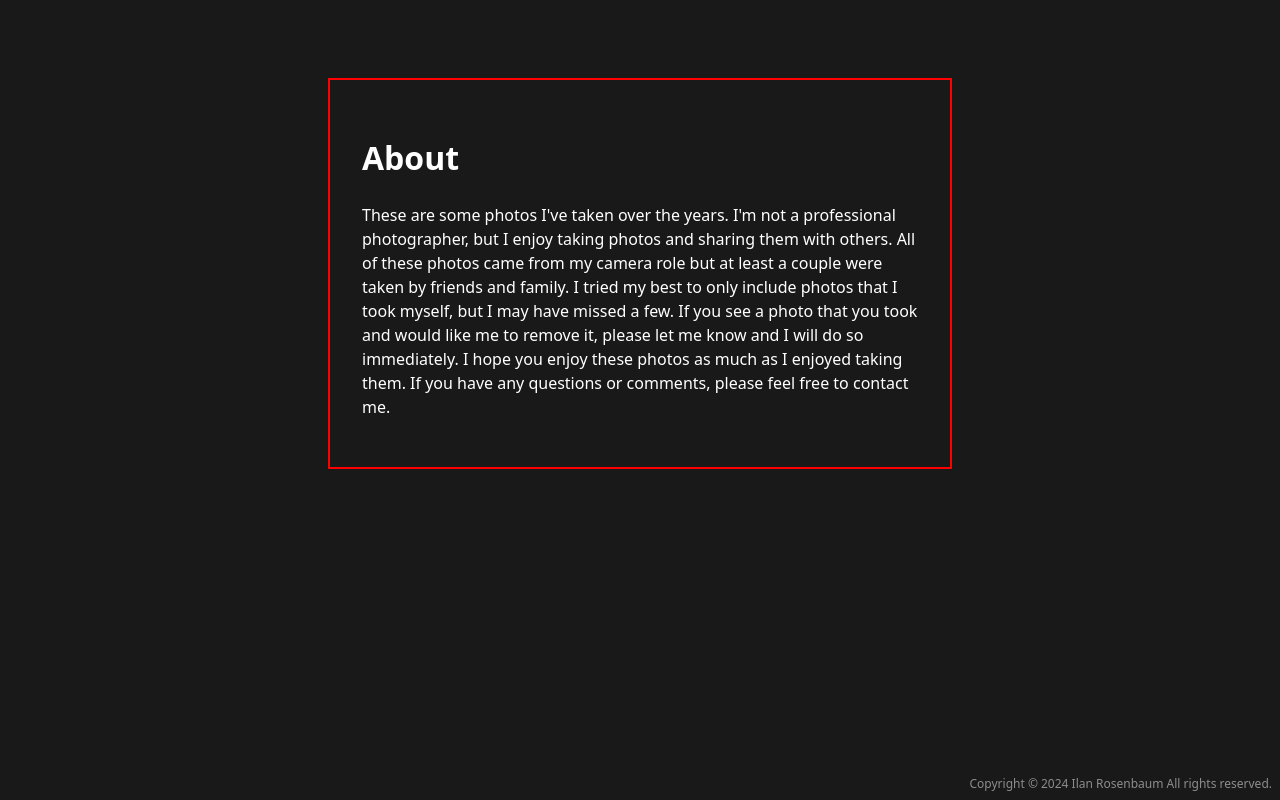
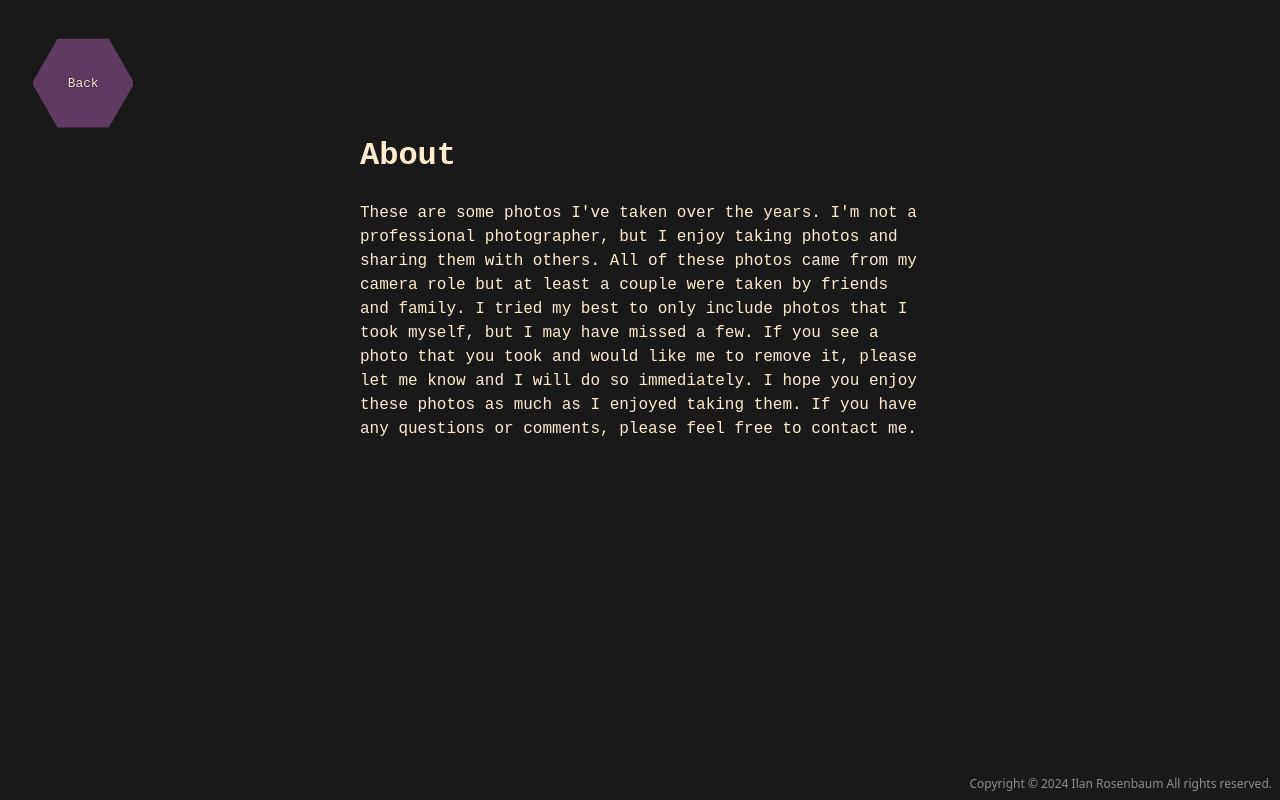
Before and after one commit to ilanRosenbaum/website, a React (Create React App) app: page /photography/info in a window 1280 px wide. Built offline with nearby package versions, Linux system fonts and the light colour scheme.

Commit message:
Add copyright stuffs Add various improvements to MD page

```diff
--- a/src/components/MarkdownPage.tsx
+++ b/src/components/MarkdownPage.tsx
@@ -1,7 +1,8 @@
 import React, { useEffect, useState } from "react";
 import ReactMarkdown from "react-markdown";
+import BackButton from "./BackButton";
 
-const MarkdownPage: React.FC<{ source: string }> = ({ source }) => {
+const MarkdownPage: React.FC<{ source: string; backTo?: string; backButtonFill?: string; textColor?: string }> = ({ source, backTo, backButtonFill, textColor }) => {
   const [markdown, setMarkdown] = useState<string>("");
 
   useEffect(() => {
@@ -17,9 +18,12 @@ const MarkdownPage: React.FC<{ source: string }> = ({ source }) => {
   }, [source]);
 
   return (
-    <div className="bg-black/90 text-white min-h-screen p-4">
+    <div className="bg-black/90 min-h-screen p-4">
+      <div className="absolute top-8 left-8 z-10">
+        <BackButton textColor={textColor || "#ffefdb"} color={backButtonFill || "#603b61"} to={backTo || "/"} />
+      </div>
       <div className="markdown-container">
-        <ReactMarkdown className="markdown">{markdown}</ReactMarkdown>
+        <ReactMarkdown className="markdown font-mono text-[#ffebcd]">{markdown}</ReactMarkdown>
       </div>
       <div className="absolute bottom-2 right-2 text-xs text-white opacity-50">Copyright © 2024 Ilan Rosenbaum All rights reserved.</div>
     </div>
--- a/src/index.css
+++ b/src/index.css
@@ -6,7 +6,6 @@
   width: 50%;
   margin: 0 auto;
   padding: 2rem;
-  border: 2px solid red;
   margin-top: 5%;
 }
 
--- a/src/index.tsx
+++ b/src/index.tsx
@@ -30,8 +30,8 @@ root.render(
 
         <Route path="/photography" element={<Photography />} />
         <Route path="/photography/usa" element={<UnitedStates />} />
-        <Route path="/photography/info" element={<MarkdownPage source={"/content/PhotographyInfo.md"} />} />
-        <Route path="/photography/inBetween" element={<DisplayPhotos source={"/Photography/Travel"} backTo={"/photography"}/>} />
+        <Route path="/photography/info" element={<MarkdownPage source={"/content/PhotographyInfo.md"} backTo="/photography" />} />
+        <Route path="/photography/inBetween" element={<DisplayPhotos source={"/Photography/Travel"} backTo={"/photography"} />} />
         <Route path="/photography/africa" element={<Africa />} />
         <Route path="/photography/africa/morocco" element={<DisplayPhotos source={"/Photography/Africa/Morocco"} backTo={"/photography/africa"} />} />
         <Route path="/photography/mexico" element={<Mexico />} />
```
